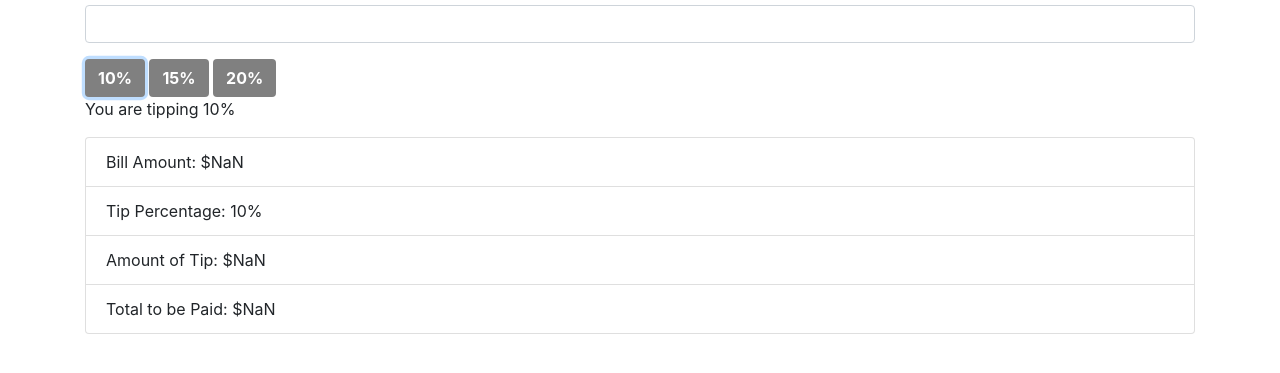
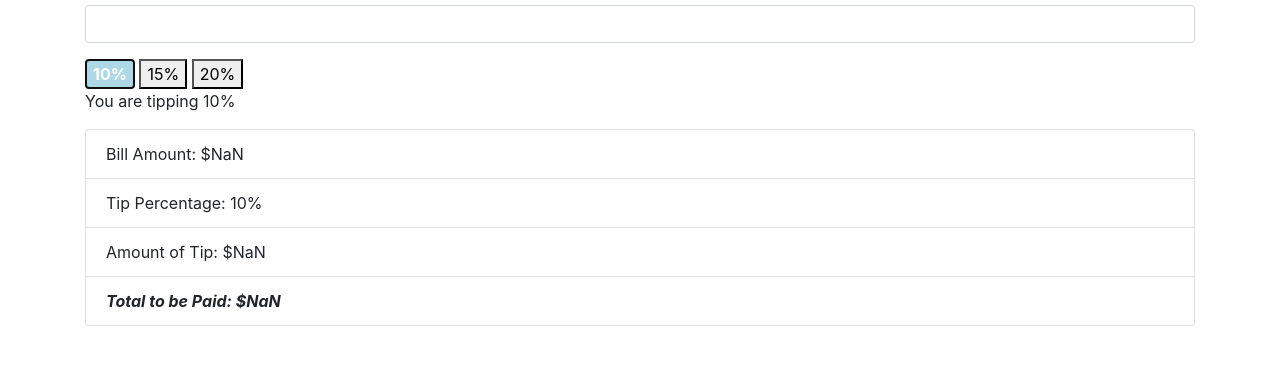
Before and after one commit to katherinekimes/FEW100-lab, a website built with webpack: page src/index.html in a window 1280 px wide. Both pictures are taken after a click on the button "10%". Shown: the part 51-424 px from the top of the page. Built offline with nearby package versions, Linux system fonts and the light colour scheme.

Commit message:
Tip Button Color Change

```diff
--- a/src/index.html
+++ b/src/index.html
@@ -22,9 +22,9 @@
                    class="form-control">
         </div>
          <div>
-                    <button class="btn"  type="button" id="tenButton">10%</button>
-                    <button class="btn" type="button"  id="fifteenButton">15%</button>
-                    <button class="btn" type="button" id="twentyButton">20%</button>
+                    <button  type="button" id="tenButton">10%</button>
+                    <button  type="button"  id="fifteenButton">15%</button>
+                    <button  type="button" id="twentyButton">20%</button>
         </div>
         <p>You are tipping <span id=tipPercent>0%</span></p>
 
@@ -39,7 +39,7 @@
             <li class='list-group-item'>
                     Amount of Tip: $<span id="displayTipAmount">0.00</span>
             </li>
-            <li class='list-group-item'>
+            <li class='list-group-item' id="total-bar">
                     Total to be Paid: $<span id="displayTotal">0.00</span>
             </li>
 
--- a/src/index.ts
+++ b/src/index.ts
@@ -5,7 +5,7 @@ const displayBillAmount = document.getElementById('displayBillAmount') as HTMLSp
 const displayTipPercent = document.getElementById('displayTipPercent') as HTMLSpanElement;
 const displayTipAmount = document.getElementById('displayTipAmount') as HTMLSpanElement;
 const displayTotal = document.getElementById('displayTotal') as HTMLSpanElement;
-const buttons = document.querySelectorAll('.btn') as NodeListOf<HTMLButtonElement>;
+const buttons = document.querySelectorAll('button') as NodeListOf<HTMLButtonElement>;
 const tenButton = document.getElementById('tenButton') as HTMLButtonElement;
 const fifteenButton = document.getElementById('fifteenButton') as HTMLButtonElement;
 const twentyButton = document.getElementById('twentyButton') as HTMLButtonElement;
@@ -20,9 +20,18 @@ function handleClick() {
     displayTipPercent.innerText = this.innerText;
     tipPercent.innerText = this.innerText;
     const percent = parseInt(displayTipPercent.innerText);
-    let bill = parseFloat(inputBillAmount.value);
-    let tip = bill * (percent/100);
-    let total = tip + bill;
+    const bill = parseFloat(inputBillAmount.value);
+    const tip = bill * (percent / 100);
+    const total = tip + bill;
     displayTipAmount.innerText = tip.toFixed(2).toString();
     displayTotal.innerText = total.toFixed(2).toString();
-}
+
+    const that = this as HTMLButtonElement;
+        that.classList.add('selected');
+
+        buttons.forEach(btn => {
+            if (btn !== that) {
+                btn.classList.remove('selected');
+            }
+        });
+    }
--- a/src/styles.css
+++ b/src/styles.css
@@ -2,12 +2,19 @@ h1 {
     color:black;
 }
 
-button.btn {
-    background-color: grey;
+.selected {
+    background-color: lightblue;
     color: white;
     font-weight: bold;
 }
 
-.selected {
-    background-color: lightskyblue;
+.deselected {
+    background-color:grey;
+    color: white;
+    font-weight: bold;
 }
+
+#total-bar {
+    font-style: italic;
+    font-weight: bold;
+}
```
